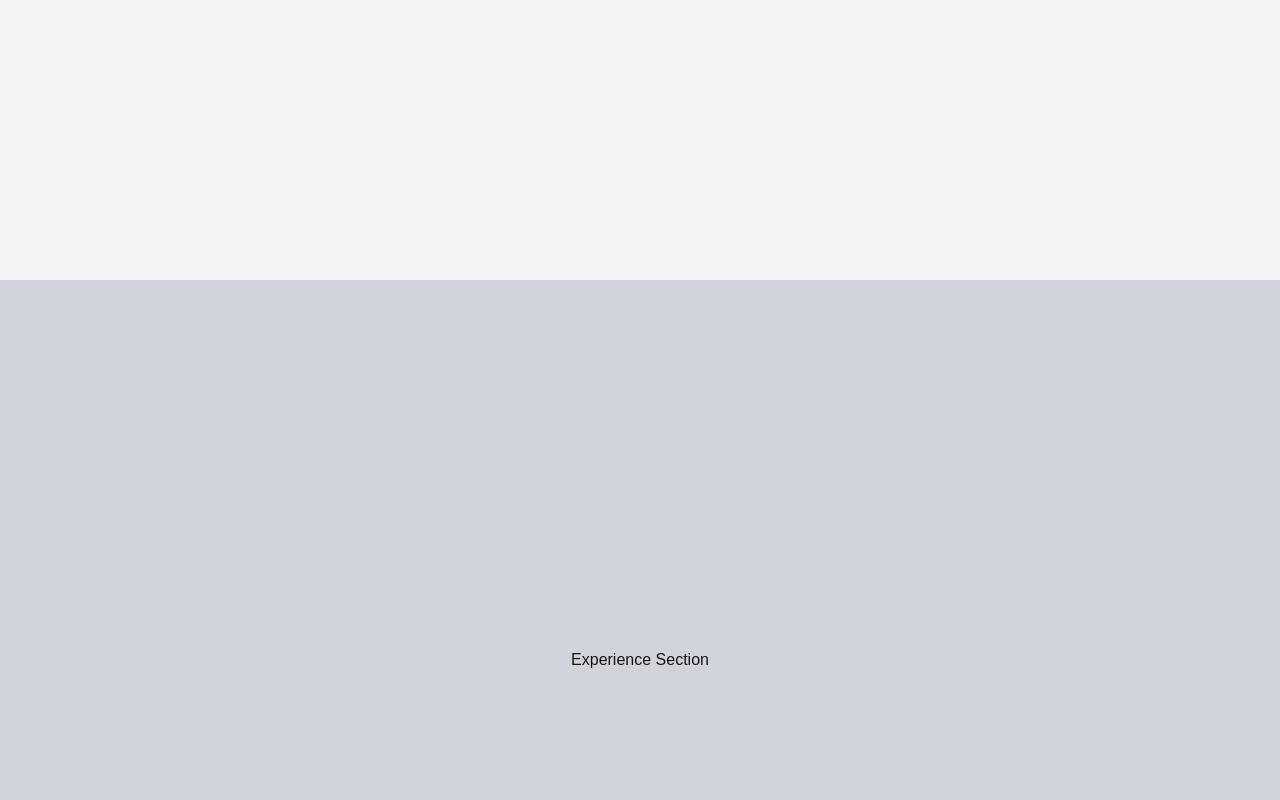
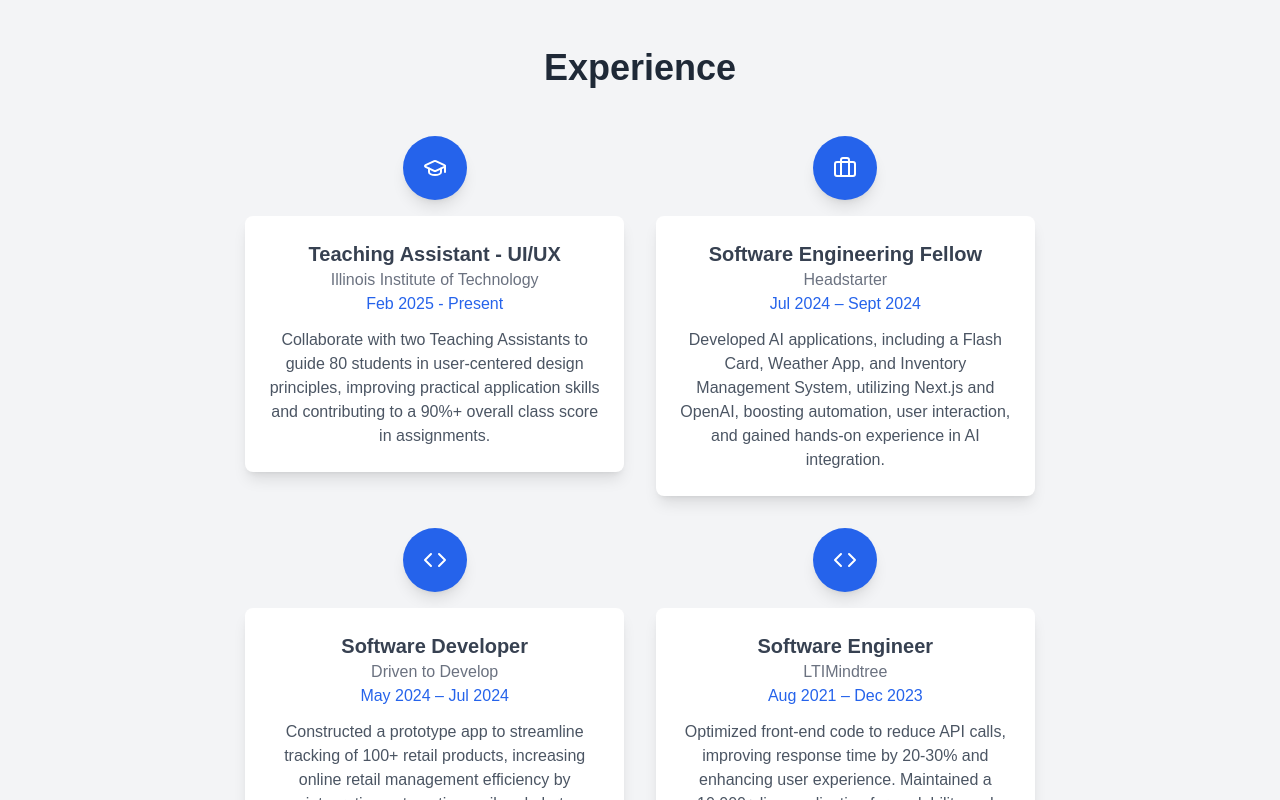
Before and after one commit to sanjay872/portfolio, a Next.js app: page / in a window 1280 px wide. Shown: the part 1340-2140 px from the top of the page. Built offline with nearby package versions, Linux system fonts and the light colour scheme.

Commit message:
completed experience page

```diff
--- a/app/components/Education.js
+++ b/app/components/Education.js
@@ -6,14 +6,14 @@ const educationData = [
   {
     degree: "Master’s in Computer Science,",
     institution: "Illinois Institute of Technology, Chicago, IL",
-    year: "January 2024 - December 2025",
+    year: "Jan 2024 - Dec 2025",
     details:
       "Advance Database Organization, UI/UX design, Mobile App Development, Machine Learning",
   },
   {
     degree: "Bachelor of Engineering in Computer Science and Engineering,",
     institution: "St.Joseph’s Institute of Technology, Chennai, Tamil Nadu, India",
-    year: "2017 - 2021",
+    year: "Aug 2017 - Apr 2021",
     details:
       "Data structures and Algorithms, Operating Systems, Object Oriented Programming.",
   },
@@ -21,7 +21,7 @@ const educationData = [
 
 export default function Education() {
   return (
-    <section className="min-h-screen bg-gray-100 py-16 px-6 mt-10">
+    <section className="bg-gray-100 py-16 px-6 mt-10">
       <div className="container mx-auto">
         {/* Heading */}
         <motion.h1
--- a/app/components/Experience.js
+++ b/app/components/Experience.js
@@ -0,0 +1,88 @@
+"use client";
+
+import { motion } from "framer-motion";
+import { Briefcase, Code, GraduationCap } from "lucide-react";
+
+const experienceData = [
+  {
+    title: "Teaching Assistant - UI/UX",
+    company: "Illinois Institute of Technology",
+    year: "Feb 2025 - Present",
+    description:
+      "Collaborate with two Teaching Assistants to guide 80 students in user-centered design principles, improving practical application skills and contributing to a 90%+ overall class score in assignments.",
+    icon: <GraduationCap size={24} className="text-white" />,
+  },
+  {
+    title: "Software Engineering Fellow",
+    company: "Headstarter",
+    year: "Jul 2024 – Sept 2024",
+    description:
+      "Developed AI applications, including a Flash Card, Weather App, and Inventory Management System, utilizing Next.js and OpenAI, boosting automation, user interaction, and gained hands-on experience in AI integration.",
+    icon: <Briefcase size={24} className="text-white" />,
+  },
+  {
+    title: "Software Developer",
+    company: "Driven to Develop",
+    year: "May 2024 – Jul 2024",
+    description:
+      "Constructed a prototype app to streamline tracking of 100+ retail products, increasing online retail management efficiency by integrating automatic email and alert notifications with Supabase triggers.",
+    icon: <Code size={24} className="text-white" />,
+  },
+  {
+    title: "Software Engineer",
+    company: "LTIMindtree",
+    year: "Aug 2021 – Dec 2023",
+    description:
+      "Optimized front-end code to reduce API calls, improving response time by 20-30% and enhancing user experience. Maintained a 10,000+ line application for scalability and seamless updates. Automated data processing of 1,000+ records with a Spring Boot mailing trigger, eliminating manual checks. Ensured backend reliability by testing service and controller layers with Mockito.",
+    icon: <Code size={24} className="text-white" />,
+  },
+];
+
+export default function Experience() {
+  return (
+    <section
+    id="experience"
+    className="py-16 px-6 flex flex-col items-center bg-gray-100 w-full mt-12"
+    >
+      <motion.h1
+        className="text-4xl font-bold text-gray-800 text-center mb-12"
+        initial={{ opacity: 0, y: -20 }}
+        animate={{ opacity: 1, y: 0 }}
+        transition={{ duration: 0.8 }}
+      >
+        Experience
+      </motion.h1>
+
+      {/* Timeline Wrapper */}
+      <div className="w-full flex flex-col items-center overflow-hidden">
+        <div className="flex flex-wrap justify-center gap-8 w-full px-4 md:px-12">
+          {experienceData.map((exp, index) => (
+            <motion.div
+              key={index}
+              className="relative flex flex-col items-center group w-full sm:w-3/4 md:w-1/2 lg:w-1/3"
+              initial={{ opacity: 0, x: -50 }}
+              whileInView={{ opacity: 1, x: 0 }}
+              transition={{ duration: 0.7, delay: index * 0.2 }}
+              viewport={{ once: true }}
+            >
+              {/* Icon */}
+              <div className="w-16 h-16 flex items-center justify-center bg-blue-600 rounded-full group-hover:scale-110 transition-transform shadow-lg">
+                {exp.icon}
+              </div>
+
+              {/* Experience Card */}
+              <div className="bg-white p-6 shadow-lg rounded-lg text-center w-full mt-4">
+                <h2 className="text-xl font-semibold text-gray-700">
+                  {exp.title}
+                </h2>
+                <p className="text-gray-500">{exp.company}</p>
+                <span className="text-blue-600 font-medium">{exp.year}</span>
+                <p className="mt-3 text-gray-600">{exp.description}</p>
+              </div>
+            </motion.div>
+          ))}
+        </div>
+      </div>
+    </section>
+  );
+}
--- a/app/page.js
+++ b/app/page.js
@@ -5,6 +5,7 @@ import { Menu, X } from "lucide-react";
 import { motion, AnimatePresence } from "framer-motion";
 import About from "./components/About";
 import Education from "./components/Education";
+import Experience from "./components/Experience";
 
 export default function Page() {
   const [isOpen, setIsOpen] = useState(false);
@@ -105,14 +106,14 @@ export default function Page() {
       {[
         { id: "about", bg: "bg-gray-100", content: <About /> },
         { id: "education", bg: "bg-gray-200", content: <Education /> },
-        { id: "experience", bg: "bg-gray-300", content: <h1>Experience Section</h1> },
+        { id: "experience", bg: "bg-gray-300", content: <Experience /> },
         { id: "projects", bg: "bg-gray-400", content: <h1>Projects Section</h1> },
         { id: "achievements", bg: "bg-gray-500", content: <h1>Achievements Section</h1> },
       ].map(({ id, bg, content }, index) => (
         <motion.section
           key={id}
           id={id}
-          className={`h-screen flex items-center justify-center ${bg}`}
+          className={`flex items-center justify-center ${bg}`}
           initial={{ opacity: 0, y: 30 }}
           whileInView={{ opacity: 1, y: 0 }}
           transition={{ duration: 0.8, ease: "easeOut" }}
```
